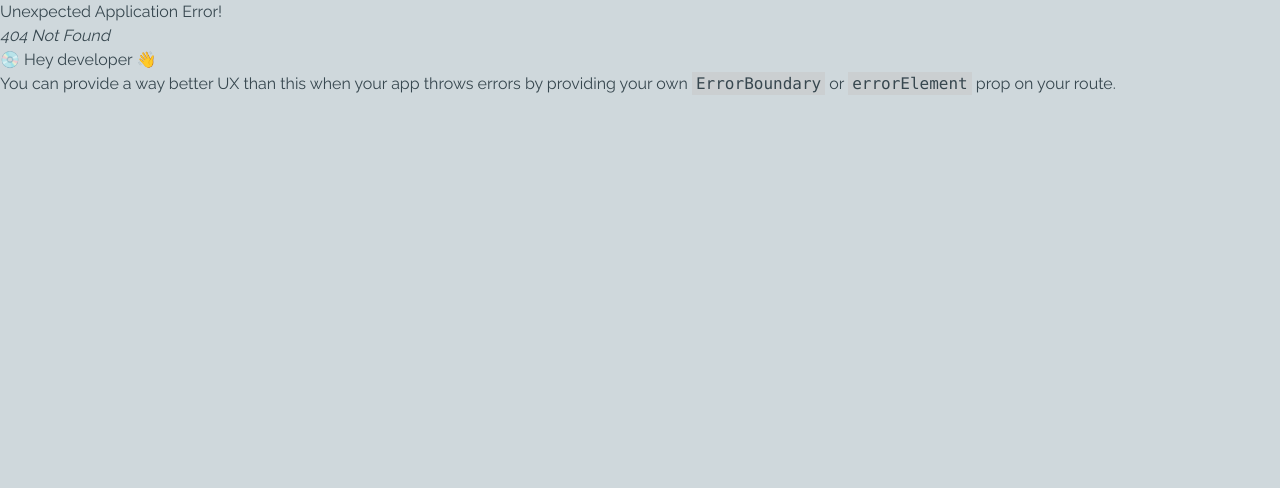
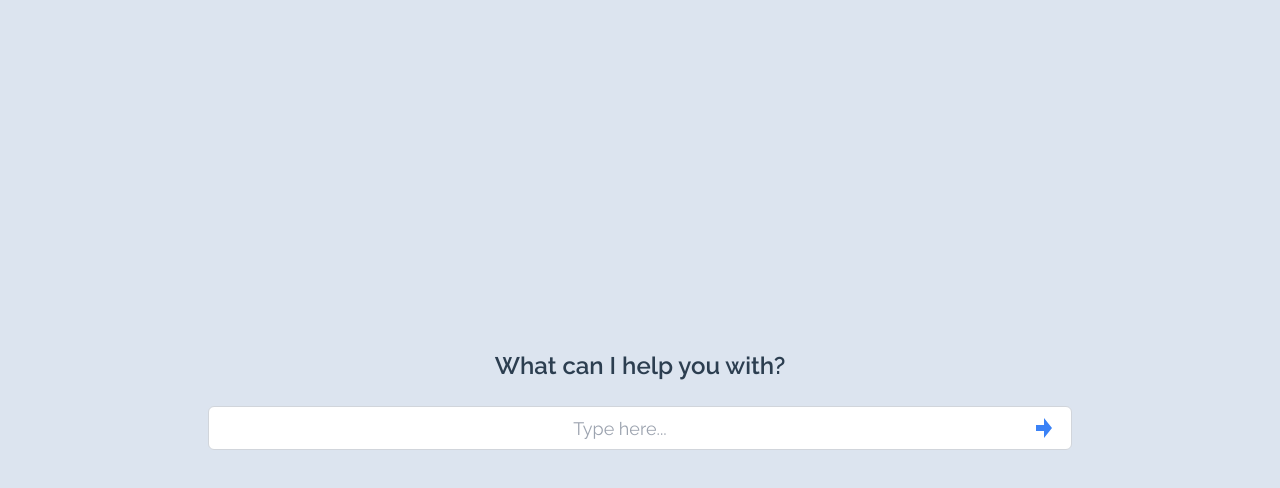
Before and after one commit to ivinjabraham/snow, a React (Vite) app: page /Prompt in a window 1280 px wide. Before the commit this address had no page. Shown: the top 488 px of the page. Built offline with nearby package versions, Linux system fonts and the light colour scheme; a web font is replaced by a local one.

Commit message:
Made prompt page

```diff
--- /dev/null
+++ b/src/Prompt/pages/Prompt.tsx
@@ -0,0 +1,61 @@
+import React, { useState } from "react";
+
+const Prompt = () => {
+  const [query, setQuery] = useState("");
+  const [savedQuery, setSavedQuery] = useState("");
+
+  const handleInputChange = (e) => {
+    setQuery(e.target.value);
+  };
+
+  const saveQuery = () => {
+    setSavedQuery(query);
+    console.log("Saved:", query);
+  };
+
+  const handleKeyPress = (e) => {
+    if (e.key === "Enter") {
+      saveQuery();
+    }
+  };
+
+  return (
+    <div className="flex items-center justify-center h-screen bg-[#dce4ef]">
+      <div className="text-center w-full max-w-4xl px-4">
+        <h1 className="text-2xl font-semibold text-[#2c3e50] mb-6">
+          What can I help you with?
+        </h1>
+
+        <div className="relative flex items-center justify-center">
+          <div className="relative w-full">
+            <input
+              type="text"
+              value={query}
+              onChange={handleInputChange}
+              onKeyDown={handleKeyPress}
+              className="w-full h-11 p-2 pr-12 text-lg border border-gray-300 rounded-md focus:outline-none focus:border-blue-400 focus:ring-2 focus:ring-blue-200 text-center"
+              placeholder="Type here..."
+            />
+
+            <button
+              onClick={saveQuery}
+              className="absolute right-4 top-1/2 transform -translate-y-1/2 text-blue-500"
+            >
+              <svg
+                width="24"
+                height="24"
+                fill="currentColor"
+                xmlns="http://www.w3.org/2000/svg"
+                viewBox="0 0 24 24"
+              >
+                <path d="M12 2L20 12L12 22V15H4V9H12V2Z" />
+              </svg>
+            </button>
+          </div>
+        </div>
+      </div>
+    </div>
+  );
+};
+
+export default Prompt;
```
Also changed, not shown: src/main.tsx (+8 -1 lines).
